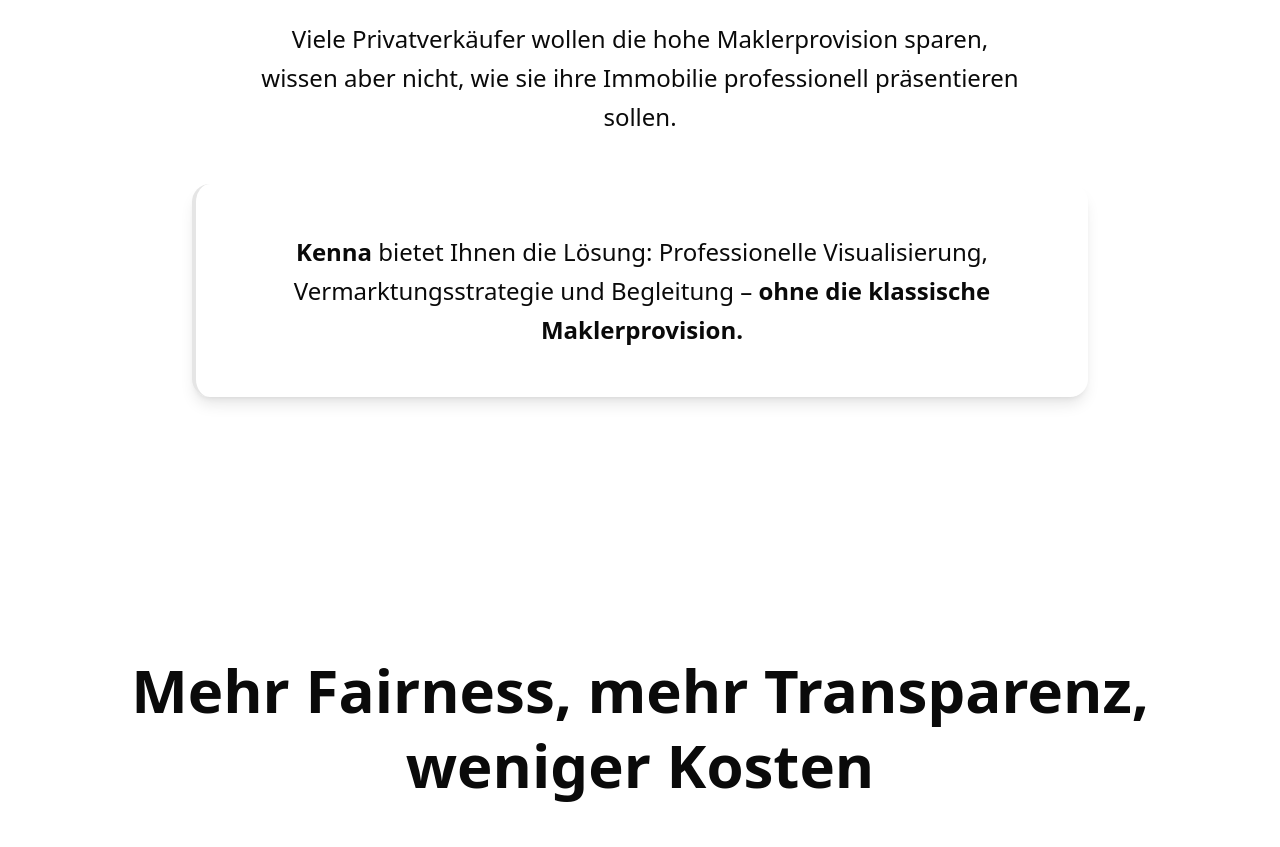
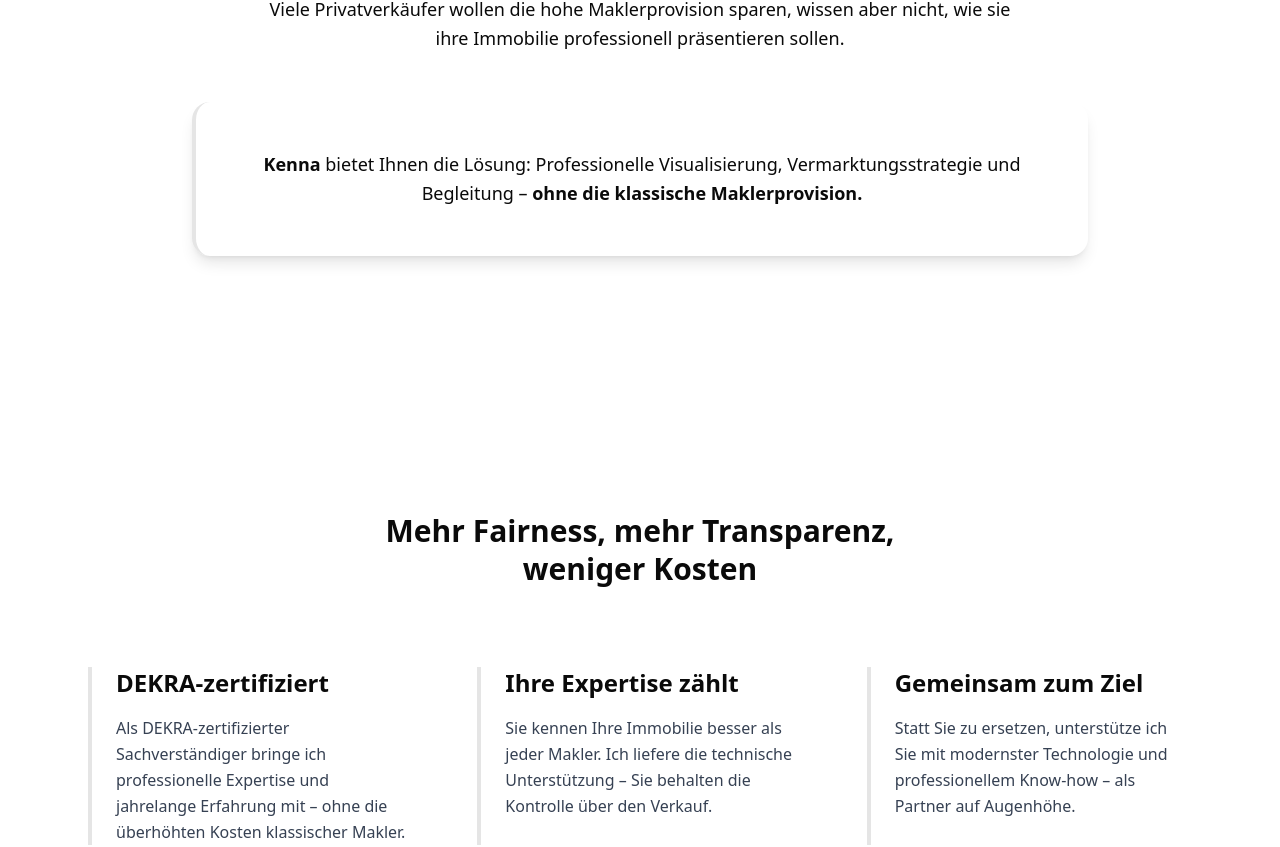
Before and after one commit to kingsleyym/kenna-website, a Next.js app: page / in a window 1280 px wide. Shown: the part 2089-2936 px from the top of the page. Built offline with nearby package versions, Linux system fonts and the light colour scheme.

Commit message:
feat(phase7g-1): fix oversized section headlines
- MissionStatement: H2 text-5xl/6xl → text-2xl/3xl, H3 text-3xl/4xl → text-xl/2xl
- ProblemStatement: H2 text-4xl/5xl/6xl → text-2xl/3xl
- ServiceCards: H3 text-2xl/3xl → text-xl/2xl
- Hero H1 unchanged (correct size)

Build: ✅ SUCCESS

```diff
--- a/components/sections/MissionStatement.tsx
+++ b/components/sections/MissionStatement.tsx
@@ -4,7 +4,7 @@
       <div className="container max-w-6xl mx-auto px-6">
         {/* Main Headline - Mixed Color Style */}
         <div className="text-center mb-16 md:mb-20">
-          <h2 className="text-5xl md:text-6xl font-bold leading-tight mb-4">
+          <h2 className="text-2xl md:text-3xl font-bold leading-tight mb-4">
             <span className="text-accent-400">Mehr Fairness,</span>{" "}
             <span className="text-accent-400">mehr Transparenz,</span>
             <br />
@@ -16,7 +16,7 @@
         <div className="grid grid-cols-1 md:grid-cols-3 gap-12 md:gap-16 mb-16">
           {/* Block 1: DEKRA */}
           <div className="border-l-4 border-accent-400 pl-6">
-            <h3 className="text-3xl md:text-4xl font-bold text-accent-400 mb-4">
+            <h3 className="text-xl md:text-2xl font-bold text-accent-400 mb-4">
               DEKRA-zertifiziert
             </h3>
             <p className="text-base text-gray-700 leading-relaxed">
@@ -28,7 +28,7 @@
 
           {/* Block 2: Expertise */}
           <div className="border-l-4 border-accent-400 pl-6">
-            <h3 className="text-3xl md:text-4xl font-bold text-accent-400 mb-4">
+            <h3 className="text-xl md:text-2xl font-bold text-accent-400 mb-4">
               Ihre Expertise zählt
             </h3>
             <p className="text-base text-gray-700 leading-relaxed">
@@ -39,7 +39,7 @@
 
           {/* Block 3: Gemeinsam */}
           <div className="border-l-4 border-accent-400 pl-6">
-            <h3 className="text-3xl md:text-4xl font-bold text-accent-400 mb-4">
+            <h3 className="text-xl md:text-2xl font-bold text-accent-400 mb-4">
               Gemeinsam zum Ziel
             </h3>
             <p className="text-base text-gray-700 leading-relaxed">
--- a/components/sections/ProblemStatement.tsx
+++ b/components/sections/ProblemStatement.tsx
@@ -5,15 +5,15 @@
     <section className="py-24 md:py-32 bg-gradient-to-b from-primary-50 to-white relative overflow-hidden">
       <Container maxWidth="xl">
         <div className="text-center">
-          <h2 className="text-4xl md:text-5xl lg:text-6xl font-light text-dark-700 mb-8 tracking-tight">
+          <h2 className="text-2xl md:text-3xl font-light text-dark-700 mb-8 tracking-tight">
             Hausverkauf ohne Makler –{" "}
             <span className="text-accent-400 font-semibold">aber mit System</span>
           </h2>
-          <p className="text-xl md:text-2xl text-dark-500 mb-12 leading-relaxed max-w-3xl mx-auto">
+          <p className="text-base md:text-lg text-dark-500 mb-12 leading-relaxed max-w-3xl mx-auto">
             Viele Privatverkäufer wollen die hohe Maklerprovision sparen, wissen aber nicht, wie sie ihre Immobilie professionell präsentieren sollen.
           </p>
           <div className="bg-primary-50 rounded-2xl shadow-lg p-8 md:p-12 max-w-4xl mx-auto border-l-4 border-accent-400">
-            <p className="text-xl md:text-2xl text-dark-700 leading-relaxed">
+            <p className="text-base md:text-lg text-dark-700 leading-relaxed">
               <strong className="text-accent-400 font-semibold">Kenna</strong> bietet Ihnen die Lösung: Professionelle Visualisierung, Vermarktungsstrategie und Begleitung –
               <span className="text-dark-700 font-semibold"> ohne die klassische Maklerprovision.</span>
             </p>
--- a/components/sections/ServiceCards.tsx
+++ b/components/sections/ServiceCards.tsx
@@ -59,7 +59,7 @@
                 </div>
 
                 {/* Title */}
-                <h3 className="text-2xl md:text-3xl font-semibold text-dark-700 mb-4 tracking-tight">
+                <h3 className="text-xl md:text-2xl font-semibold text-dark-700 mb-4 tracking-tight">
                   {service.title}
                 </h3>
 
```
